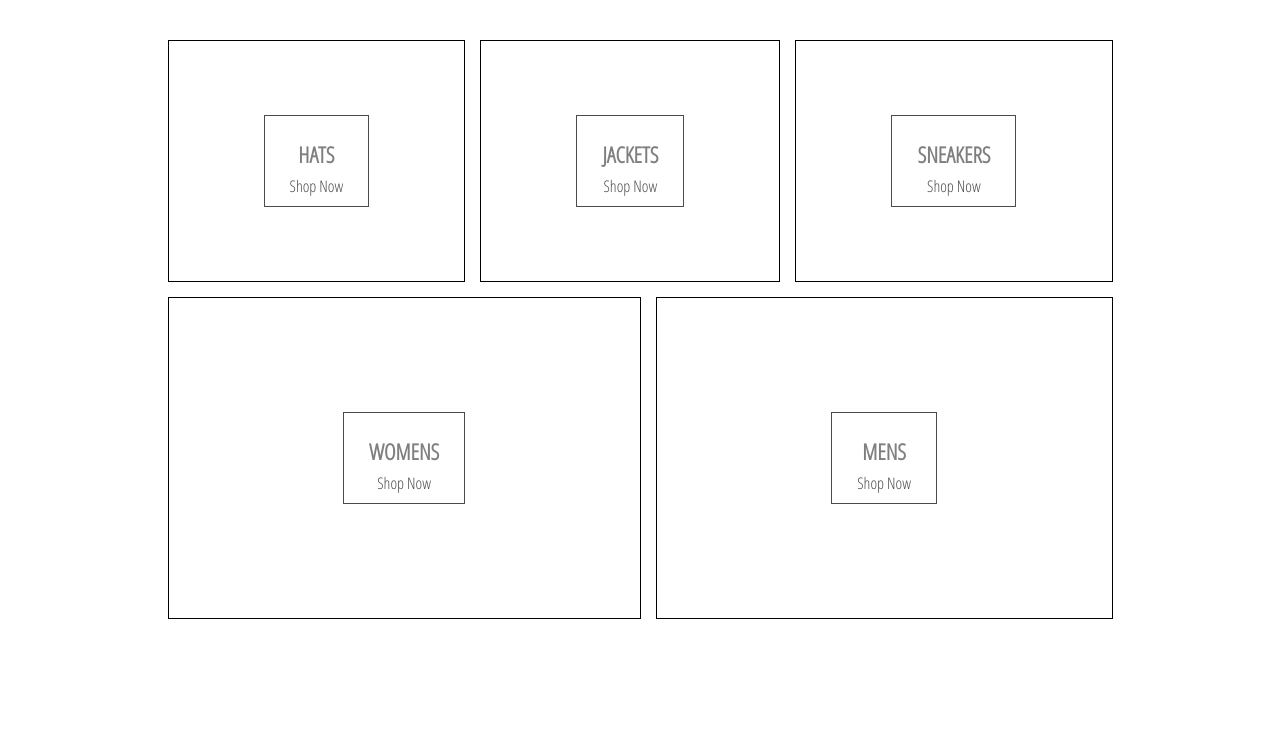
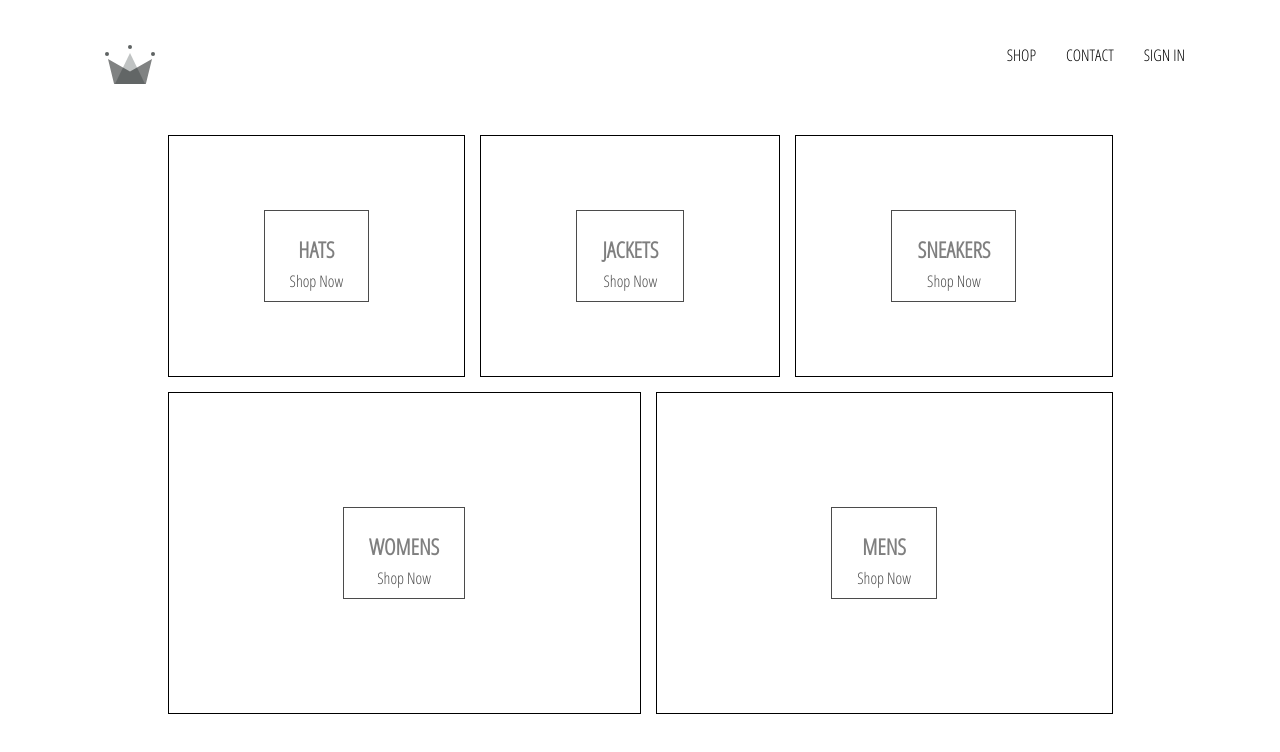
Before and after one commit to rumu10/Clothing-Store, a React (Create React App) app: page / in a window 1280 px wide. Shown: the top 752 px of the page. Built offline with nearby package versions, Linux system fonts and the light colour scheme; grey boxes are pictures that could not be loaded.

Commit message:
header component cretaed

```diff
--- a/src/App.css
+++ b/src/App.css
@@ -3,3 +3,8 @@
     font-family: 'Open Sans Condensed', sans-serif;
     padding: 20px 80px;
 }
+
+a {
+    text-decoration: none;
+    color: black;
+  }
--- a/src/App.js
+++ b/src/App.js
@@ -4,10 +4,12 @@
 import './App.css';
 import Homepage from './pages/homepage/homepage.component';
 import ShopPage from './pages/shop/shop.component'
+import Header from './component/header/header.component.jsx';
 
 function App() {
   return (
     <div className="App">
+      <Header/>
       <Switch>
         <Route exact path='/' component= {Homepage}/>
         <Route path='/shop' component= {ShopPage}/>
--- /dev/null
+++ b/src/component/header/header.component.jsx
@@ -0,0 +1,27 @@
+import React from 'react';
+import { Link } from 'react-router-dom';
+
+import { ReactComponent as Logo } from '../../assets/crown.svg';
+
+import './header.styles.scss';
+
+const Header = () => (
+  <div className='header'>
+    <Link className='logo-container' to='/'>
+      <Logo className='logo' />
+    </Link>
+    <div className='options'>
+      <Link className='option' to='/shop'>
+        SHOP
+      </Link>
+      <Link className='option' to='/shop'>
+        CONTACT
+      </Link>
+      <Link className='option' to='/shop'>
+        SIGN IN
+      </Link>
+    </div>
+  </div>
+);
+
+export default Header;
--- /dev/null
+++ b/src/component/header/header.styles.scss
@@ -0,0 +1,25 @@
+.header {
+    height: 70px;
+    width: 100%;
+    display: flex;
+    justify-content: space-between;
+    margin-bottom: 25px;
+
+    .logo-container {
+      height: 100%;
+      width: 70px;
+      padding: 25px;
+    }
+
+    .options {
+      width: 50%;
+      height: 100%;
+      display: flex;
+      align-items: center;
+      justify-content: flex-end;
+
+      .option {
+        padding: 10px 15px;
+      }
+    }
+  }
```
Also changed, not shown: src/assets/crown.svg (added).
